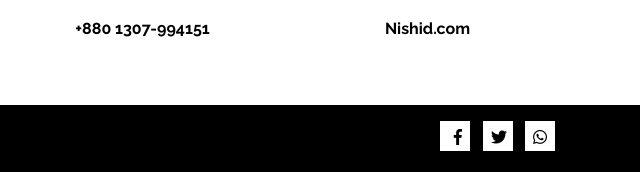
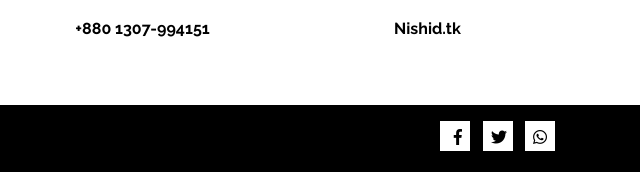
Before and after one commit to NishidBD/nishidbd.github.io, a plain HTML site: page index.html in a window 1280 px wide. Shown: the part 5508-5680 px from the top of the page, 640-1280 px from the left. Drawn offline with Linux system fonts and the light colour scheme.

Commit message:
Update index.html

```diff
--- a/index.html
+++ b/index.html
@@ -586,7 +586,7 @@
 						<div class="icon hvr-bob">
 							<i class="fas fa-globe-asia"></i>
 						</div>
-						<p><a href="http://www.nishid.com">Nishid.com</a></p>
+						<p><a href="http://www.nishid.tk">Nishid.tk</a></p>
 					</div>
 				</div>
 			</div>
```
